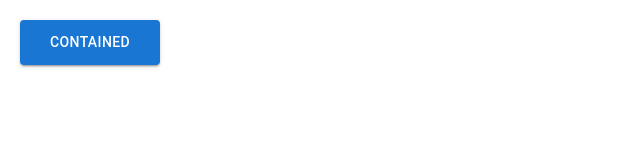
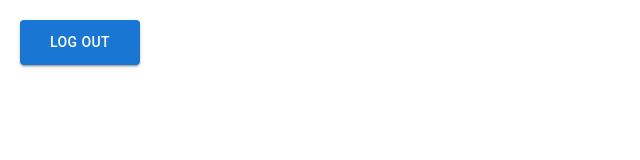
Before and after one commit to dev-imran1/chatting-app, a React (Vite) app: page /home in a window 1280 px wide. Shown: the top 160 px of the page, without its empty margins (0-640 px from the left). Built offline with nearby package versions, Linux system fonts and the light colour scheme.

Commit message:
name create

```diff
--- a/src/pages/Home.jsx
+++ b/src/pages/Home.jsx
@@ -16,7 +16,7 @@ const Home = () => {
   })
   return (
     <div>
-      <Button className='logoutbtn' onClick={handelLogout} variant="contained">Contained</Button>
+      <Button className='logoutbtn' onClick={handelLogout} variant="contained">Log Out</Button>
     </div>
   )
 }
```
